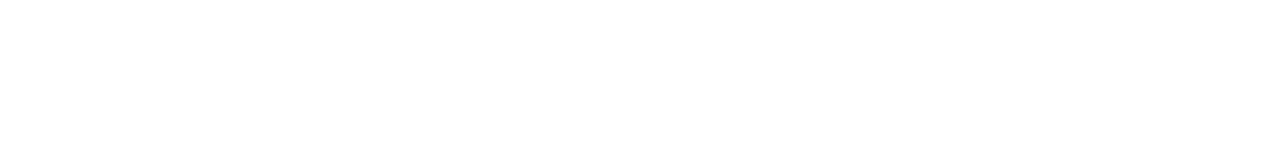
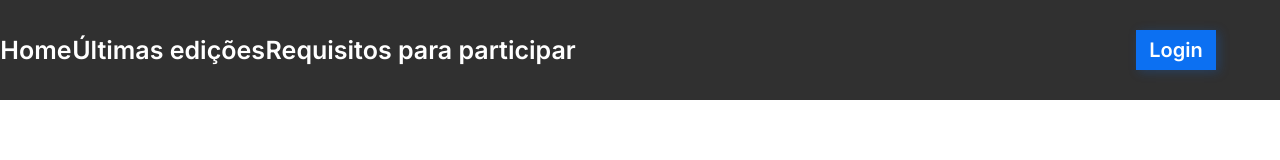
Before and after one commit to henriquemartinsr/bootcamp-dnc, a plain HTML site: page index.html in a window 1280 px wide. Drawn offline with Linux system fonts and the light colour scheme.

Commit message:
Criação CSS do menu

```diff
--- a/index.html
+++ b/index.html
@@ -3,9 +3,18 @@
 <head>
     <meta charset="UTF-8">
     <meta name="viewport" content="width=device-width, initial-scale=1.0">
+    <link rel="stylesheet" href="style.css">
     <title>Bootcamp DNC</title>
 </head>
 <body>
+    <nav id="principal">
+        <div id="menu">
+            <a href="">Home</a>
+            <a href="">Últimas edições</a>
+            <a href="">Requisitos para participar</a>
+        </div>
+        <button>Login</button>
+    </nav>
 
 </body>
 </html>
--- /dev/null
+++ b/style.css
@@ -0,0 +1,51 @@
+@import url('https://fonts.googleapis.com/css2?family=Inter:wght@100..900&display=swap');
+
+body{
+    margin: 0px;
+    padding: 0px;
+}
+
+
+#principal{
+    width: 100%;
+    height: 100px;
+    background-color: #303030;
+    display: flex;
+    justify-content: space-between;
+    align-items: center;
+    border-bottom: 1px #BABABA;
+}
+
+#principal div a{
+    font-family: inter;
+    font-size: 25px;
+    font-weight: 600;
+    color: white;
+    text-decoration: none;
+}
+
+#principal div a:hover{
+    color: #CCCCCC;
+}
+
+#menu{
+    display: flex;
+    width: 45%;
+    justify-content: space-around;
+    align-items: center;
+}
+
+#principal button{
+    margin-right: 5%;
+    width: 80px;
+    height: 40px;
+    background-color: #0C70F2;
+    border: 0px;
+    font-family: Inter;
+    font-size: 20px;
+    font-weight: 600;
+    color: white;
+    box-shadow: 3px 2px 10px rgba(12,112,242,0.25);
+    cursor: pointer;
+
+}
```
